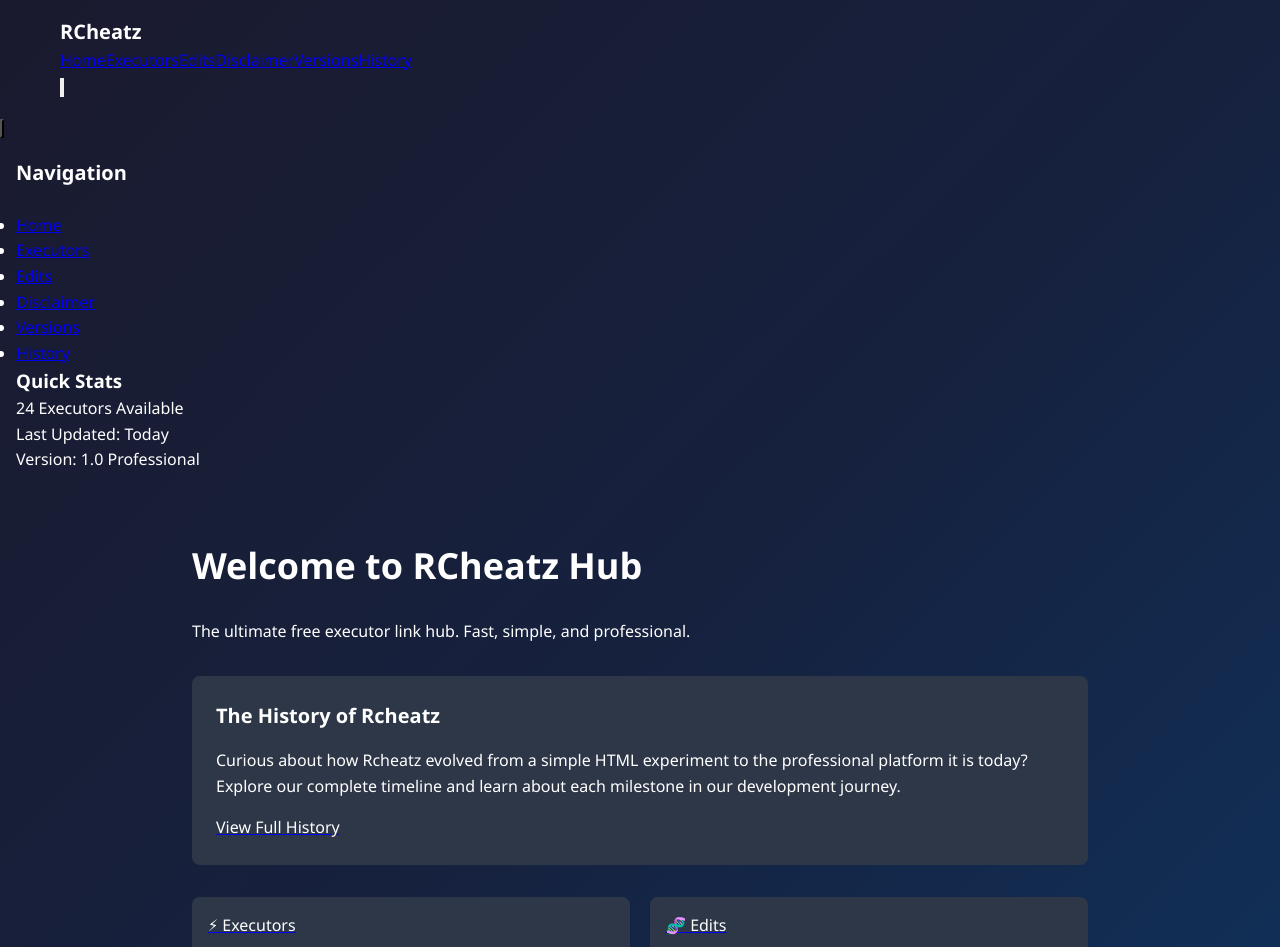
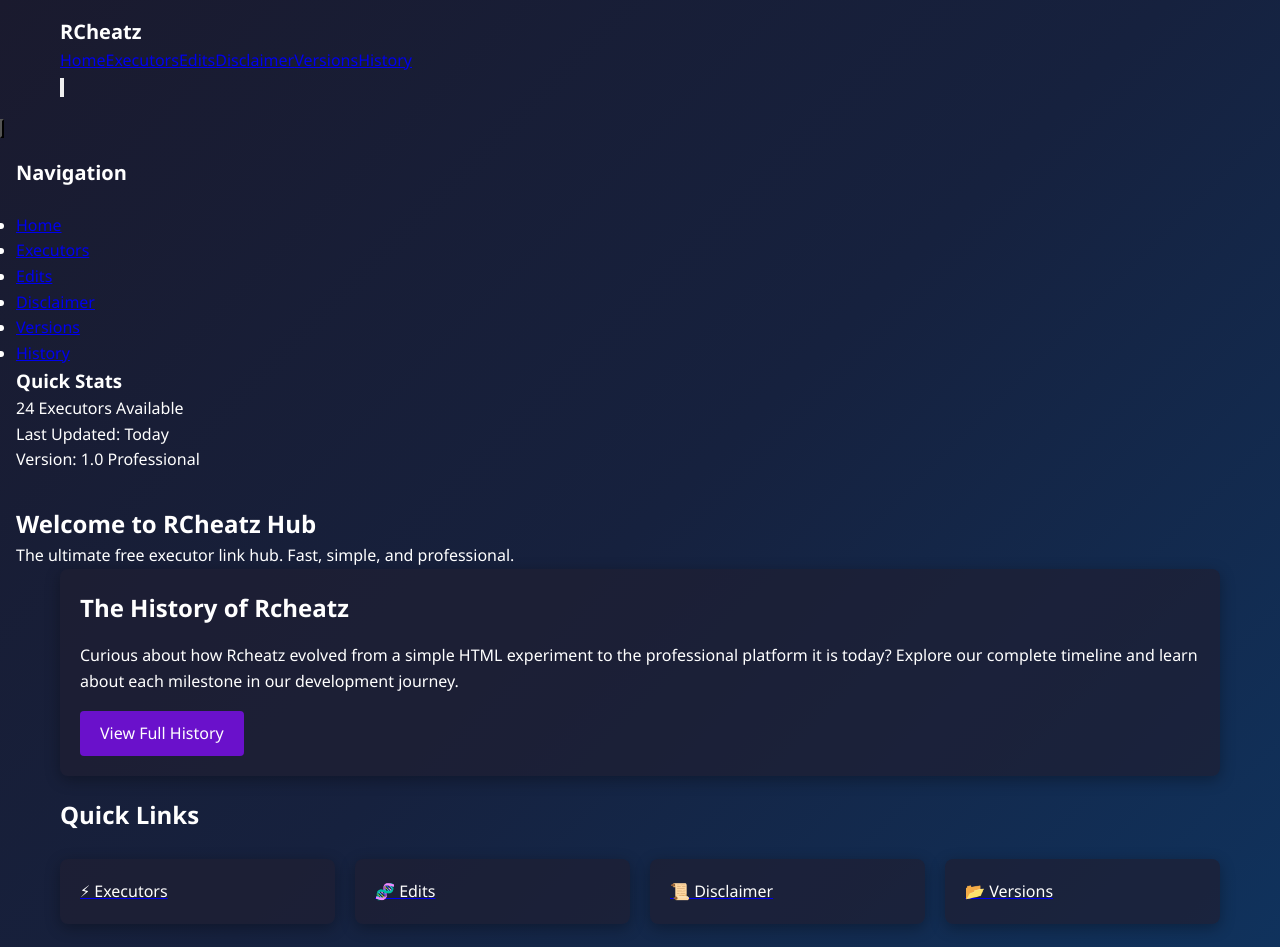
Before and after one commit to gabrielhackett15-bit/Rcheatz, a Next.js app: page / in a window 1280 px wide. Shown: the top 947 px of the page. Built offline with nearby package versions, Linux system fonts and the light colour scheme.

Commit message:
Update page.js

```diff
--- a/app/page.js
+++ b/app/page.js
@@ -3,54 +3,62 @@ import Link from 'next/link';
 
 export default function Home() {
   return (
-    <div className="min-h-screen bg-gradient-to-br from-gray-900 to-black text-white p-8">
-      <div className="max-w-4xl mx-auto">
-        <h1 className="text-4xl font-bold mb-6">Welcome to RCheatz Hub</h1>
-        <p className="text-gray-400 mb-8">The ultimate free executor link hub. Fast, simple, and professional.</p>
+    <>
+      {/* Hero Section with Colorful Background */}
+      <section className="hero">
+        <div className="hero-content">
+          <h1>Welcome to RCheatz Hub</h1>
+          <p>The ultimate free executor link hub. Fast, simple, and professional.</p>
+        </div>
+      </section>
 
+      <div className="container">
         {/* History Link Section */}
-        <div className="bg-gray-800 p-6 rounded-lg mb-8">
-          <h2 className="text-xl font-bold mb-4 text-white">The History of Rcheatz</h2>
-          <p className="text-gray-300 mb-4">
+        <div className="section">
+          <div className="card">
+            <h2 className="text-2xl font-bold mb-4">The History of Rcheatz</h2>
+            <p className="mb-4">
               Curious about how Rcheatz evolved from a simple HTML experiment to the professional platform it is today?
               Explore our complete timeline and learn about each milestone in our development journey.
             </p>
             <Link href="https://rcheatz.neocities.org" target="_blank" rel="noopener noreferrer">
-            <a className="inline-block px-4 py-2 bg-indigo-600 text-white rounded-md hover:bg-indigo-700 transition-colors">
-              View Full History
-            </a>
+              <a className="btn">View Full History</a>
             </Link>
+          </div>
         </div>
 
         {/* Quick Links */}
-        <div className="grid grid-cols-2 md:grid-cols-4 gap-4 mb-8">
-          <div className="bg-gray-800 p-4 rounded-lg">
+        <div className="section">
+          <h2 className="text-2xl font-bold mb-6">Quick Links</h2>
+          <div className="grid grid-cols-4">
+            <div className="card">
               <Link href="/executors">
                 <a className="text-white">⚡ Executors</a>
               </Link>
             </div>
-          <div className="bg-gray-800 p-4 rounded-lg">
+            <div className="card">
               <Link href="/edits">
                 <a className="text-white">🧬 Edits</a>
               </Link>
             </div>
-          <div className="bg-gray-800 p-4 rounded-lg">
+            <div className="card">
               <Link href="/disclaimer">
                 <a className="text-white">📜 Disclaimer</a>
               </Link>
             </div>
-          <div className="bg-gray-800 p-4 rounded-lg">
+            <div className="card">
               <Link href="/version">
                 <a className="text-white">📂 Versions</a>
               </Link>
             </div>
           </div>
+        </div>
 
         {/* Footer */}
-        <footer className="mt-12 pt-6 border-t border-gray-800">
+        <footer>
           <p>© 2025 RCheatz Hub — v1.0 Professional</p>
         </footer>
       </div>
-    </div>
+    </>
   );
 }
```
Lines whose indentation alone changed are shown as unchanged.
